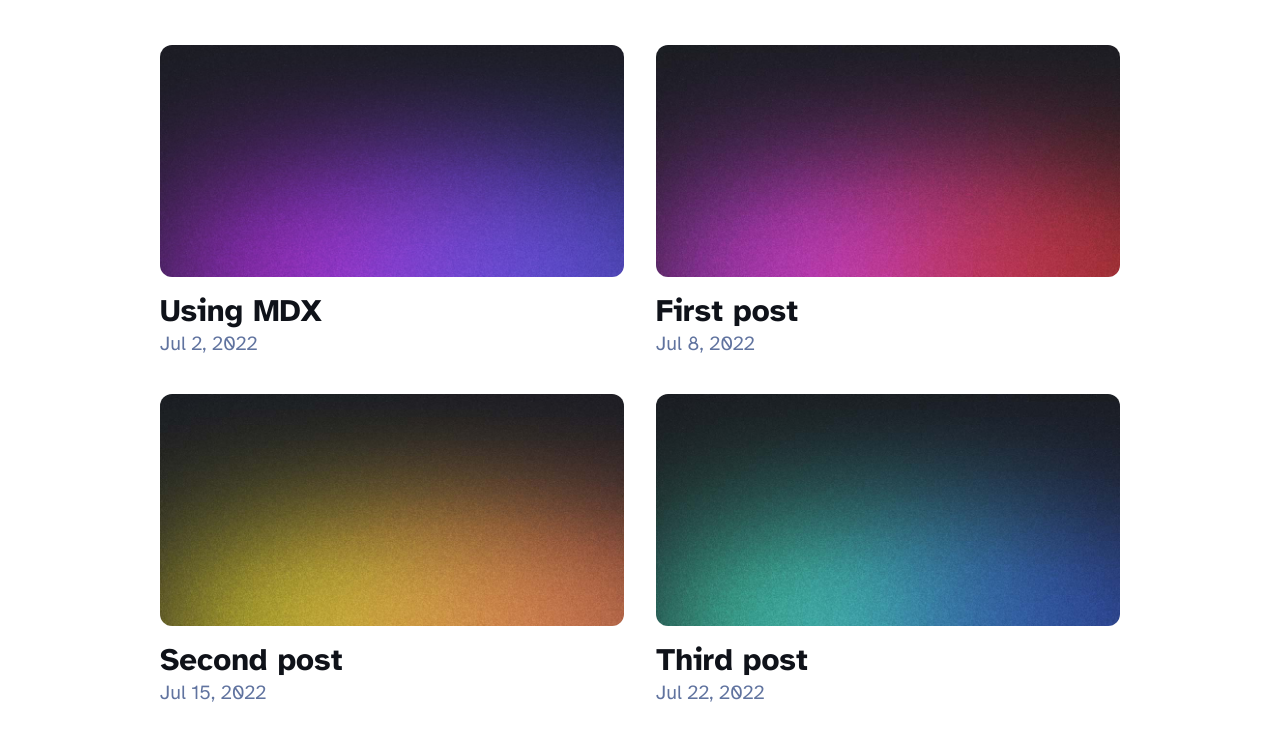
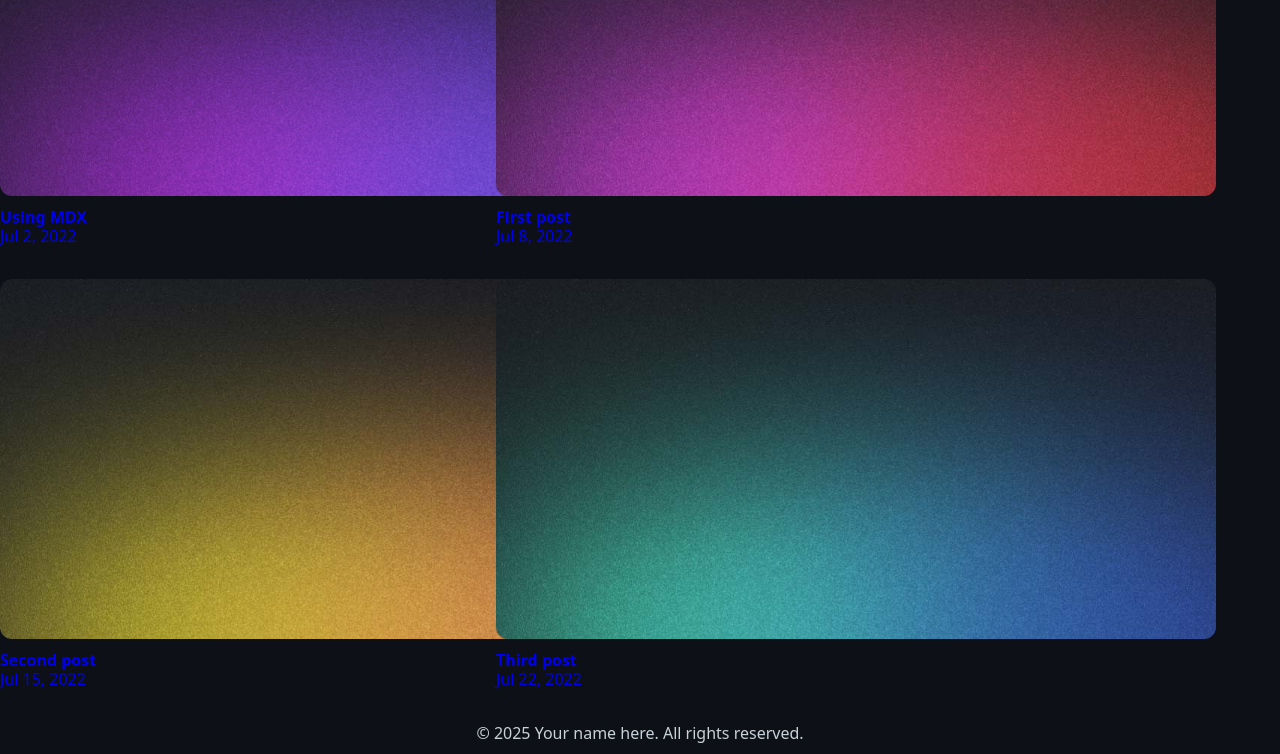
Before and after one commit to sintaxist/sintaxist, an Astro site: page /blog in a window 1280 px wide. Shown: the part 713-1467 px from the top of the page. Built offline with nearby package versions, Linux system fonts and the light colour scheme; Astro itself is replaced by a stand-in of ours.

Commit message:
add: prueba

```diff
--- a/package.json
+++ b/package.json
@@ -13,6 +13,7 @@
     "@astrojs/mdx": "^2.1.1",
     "@astrojs/rss": "^4.0.5",
     "@astrojs/sitemap": "^3.1.1",
-    "astro": "^4.4.8"
+    "astro": "^4.4.8",
+    "gsap": "^3.13.0"
   }
 }
--- a/src/styles/global.css
+++ b/src/styles/global.css
@@ -1,154 +1,56 @@
-/*
-  The CSS in this style tag is based off of Bear Blog's default CSS.
-  https://github.com/HermanMartinus/bearblog/blob/297026a877bc2ab2b3bdfbd6b9f7961c350917dd/templates/styles/blog/default.css
-  License MIT: https://github.com/HermanMartinus/bearblog/blob/master/LICENSE.md
- */
-
+/* --- Reseteo Básico y Variables --- */
 :root {
-	--accent: #2337ff;
-	--accent-dark: #000d8a;
-	--black: 15, 18, 25;
-	--gray: 96, 115, 159;
-	--gray-light: 229, 233, 240;
-	--gray-dark: 34, 41, 57;
-	--gray-gradient: rgba(var(--gray-light), 50%), #fff;
-	--box-shadow: 0 2px 6px rgba(var(--gray), 25%), 0 8px 24px rgba(var(--gray), 33%),
-		0 16px 32px rgba(var(--gray), 33%);
-}
-@font-face {
-	font-family: 'Atkinson';
-	src: url('/fonts/atkinson-regular.woff') format('woff');
-	font-weight: 400;
-	font-style: normal;
-	font-display: swap;
-}
-@font-face {
-	font-family: 'Atkinson';
-	src: url('/fonts/atkinson-bold.woff') format('woff');
-	font-weight: 700;
-	font-style: normal;
-	font-display: swap;
-}
-body {
-	font-family: 'Atkinson', sans-serif;
-	margin: 0;
-	padding: 0;
-	text-align: left;
-	background: linear-gradient(var(--gray-gradient)) no-repeat;
-	background-size: 100% 600px;
-	word-wrap: break-word;
-	overflow-wrap: break-word;
-	color: rgb(var(--gray-dark));
-	font-size: 20px;
-	line-height: 1.7;
-}
-main {
-	width: 720px;
-	max-width: calc(100% - 2em);
-	margin: auto;
-	padding: 3em 1em;
-}
-h1,
-h2,
-h3,
-h4,
-h5,
-h6 {
-	margin: 0 0 0.5rem 0;
-	color: rgb(var(--black));
-	line-height: 1.2;
-}
-h1 {
-	font-size: 3.052em;
-}
-h2 {
-	font-size: 2.441em;
-}
-h3 {
-	font-size: 1.953em;
-}
-h4 {
-	font-size: 1.563em;
-}
-h5 {
-	font-size: 1.25em;
-}
-strong,
-b {
-	font-weight: 700;
-}
-a {
-	color: var(--accent);
-}
-a:hover {
-	color: var(--accent);
-}
-p {
-	margin-bottom: 1em;
-}
-.prose p {
-	margin-bottom: 2em;
-}
-textarea {
-	width: 100%;
-	font-size: 16px;
-}
-input {
-	font-size: 16px;
-}
-table {
-	width: 100%;
-}
-img {
-	max-width: 100%;
-	height: auto;
-	border-radius: 8px;
-}
-code {
-	padding: 2px 5px;
-	background-color: rgb(var(--gray-light));
-	border-radius: 2px;
-}
-pre {
-	padding: 1.5em;
-	border-radius: 8px;
-}
-pre > code {
-	all: unset;
-}
-blockquote {
-	border-left: 4px solid var(--accent);
-	padding: 0 0 0 20px;
-	margin: 0px;
-	font-size: 1.333em;
-}
-hr {
-	border: none;
-	border-top: 1px solid rgb(var(--gray-light));
-}
-@media (max-width: 720px) {
-	body {
-		font-size: 18px;
-	}
-	main {
-		padding: 1em;
-	}
+  --background-color: #0d1117;
+  --text-color: #c9d1d9;
+  --accent-color: #58a6ff;
 }
 
-.sr-only {
-	border: 0;
-	padding: 0;
-	margin: 0;
-	position: absolute !important;
-	height: 1px;
-	width: 1px;
-	overflow: hidden;
-	/* IE6, IE7 - a 0 height clip, off to the bottom right of the visible 1px box */
-	clip: rect(1px 1px 1px 1px);
-	/* maybe deprecated but we need to support legacy browsers */
-	clip: rect(1px, 1px, 1px, 1px);
-	/* modern browsers, clip-path works inwards from each corner */
-	clip-path: inset(50%);
-	/* added line to stop words getting smushed together (as they go onto seperate lines and some screen readers do not understand line feeds as a space */
-	white-space: nowrap;
+body {
+  background-color: var(--background-color);
+  color: var(--text-color);
+  font-family: system-ui, -apple-system, BlinkMacSystemFont, 'Segoe UI', Roboto, Oxygen, Ubuntu, Cantarell, 'Open Sans', 'Helvetica Neue', sans-serif;
+  margin: 0;
+  padding: 0;
 }
+
+/* --- Contenedor Principal de la Animación --- */
+#hero-container {
+  width: 100%;
+  height: 100vh; /* Ocupa toda la altura de la pantalla */
+  position: relative;
+  overflow: hidden; /* Oculta cualquier parte del SVG que se salga */
+}
+
+/* --- Contenedor del SVG --- */
+#svg-wrapper {
+  width: 100%;
+  height: 100%;
+  display: flex;
+  justify-content: center;
+  align-items: center;
+}
+
+/* --- Estilo del SVG --- */
+#animacion-dev {
+  width: 90%;
+  max-width: 600px; /* Ajusta el tamaño máximo del SVG */
+  height: auto;
+  overflow: visible; /* Importante para que GSAP pueda mover los elementos */
+}
+
+
+/* --- Sección de Contenido Posterior (Tus Skills) --- */
+#skills-section {
+  width: 100%;
+  height: 200vh; /* Altura grande para permitir el scroll */
+  padding: 5rem 2rem;
+  box-sizing: border-box;
+  background-color: #010409; /* Un fondo ligeramente diferente para marcar la transición */
+  position: relative;
+  z-index: 10;
+  display: flex;
+  justify-content: center;
+  align-items: center;
+  text-align: center;
+  font-size: 2rem;
+}
```
Also changed, not shown: src/components/HeroAnimation.astro (added, +121 -0 lines), src/layouts/Layout.astro (added, +22 -0 lines), src/pages/index.astro (+16 -47 lines), src/components/Group 1000003117.svg (added), 1 other file.
